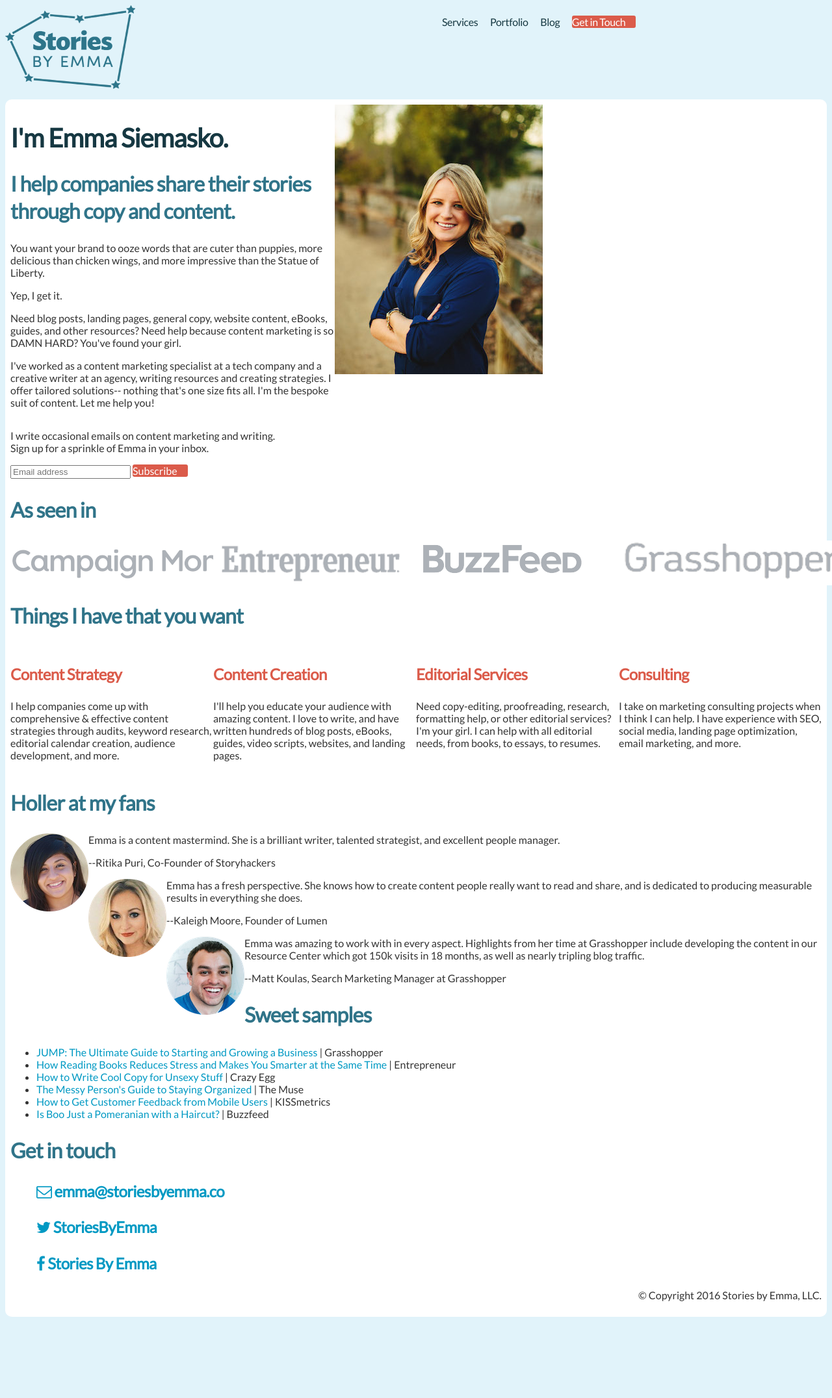
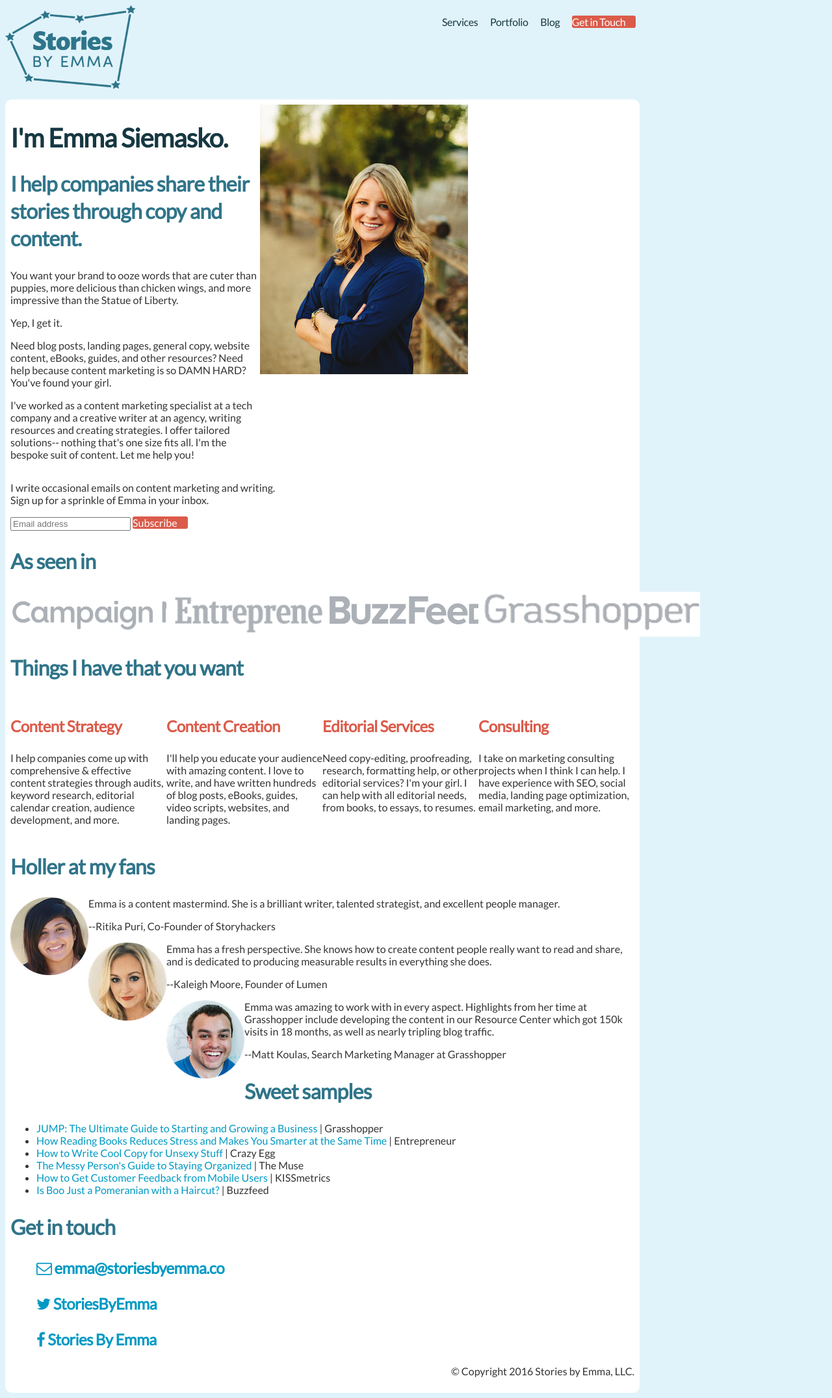
Before and after one commit to emmalepsy/emmalepsy.github.io, a Jekyll site: the page mobile.html, which Jekyll copies as it is, in a window 1280 px wide. Shown: the whole page at 65% size. Built offline with Jekyll 4.4.1, drawn with Linux system fonts in a browser that asks for light colours; nearby versions of some CDN libraries; a style sheet for code colours, icons or effects is not loaded; before the commit the page ends 2035 px from its top, so only the background shows below that.

Commit message:
Add max-width

```diff
--- a/mobile.html
+++ b/mobile.html
@@ -35,6 +35,7 @@ body {
 #main_container {
   margin: 0;
   padding: 0.5em;
+  max-width: 960px;
   background: #ffffff;
   border-radius: 10px;
 }
```
